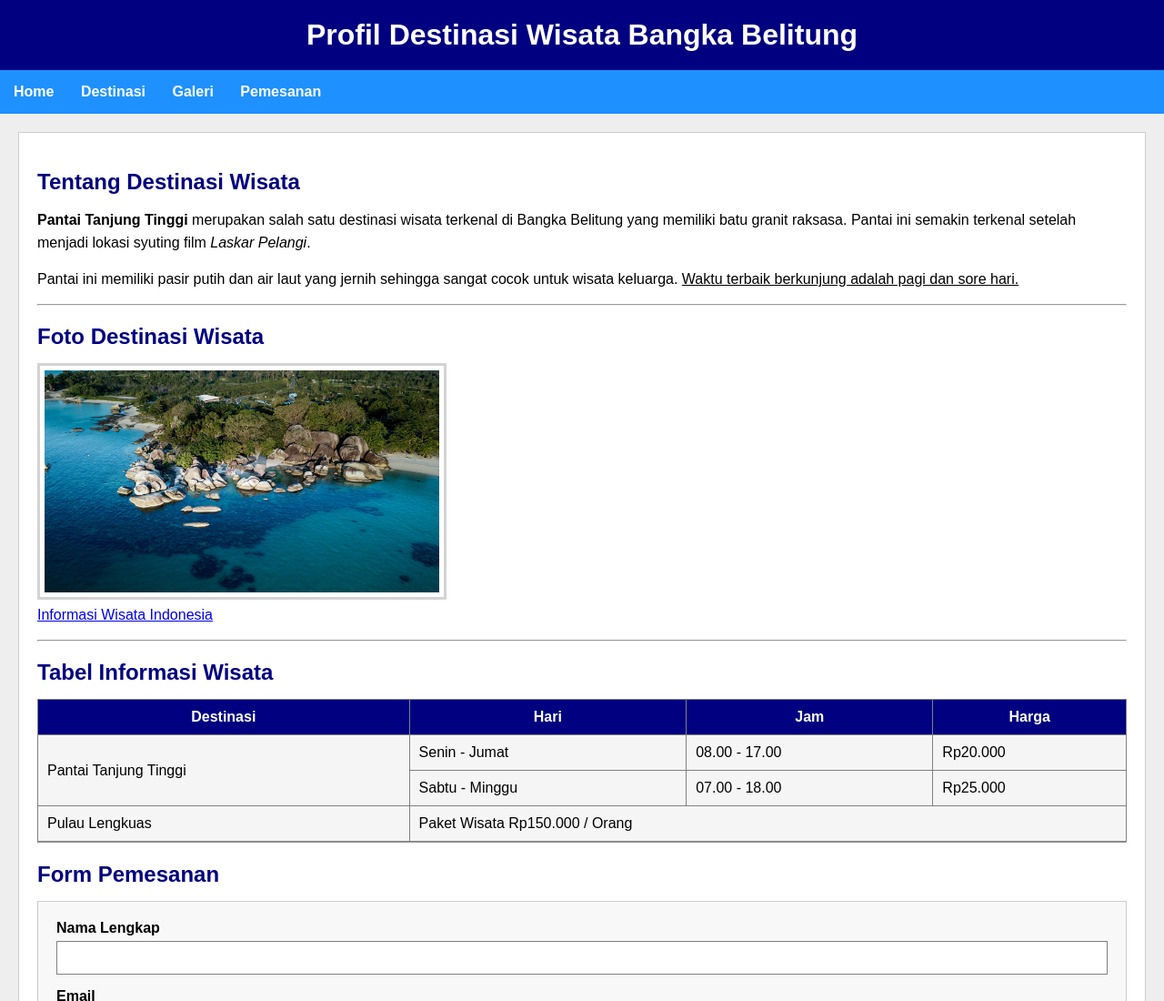
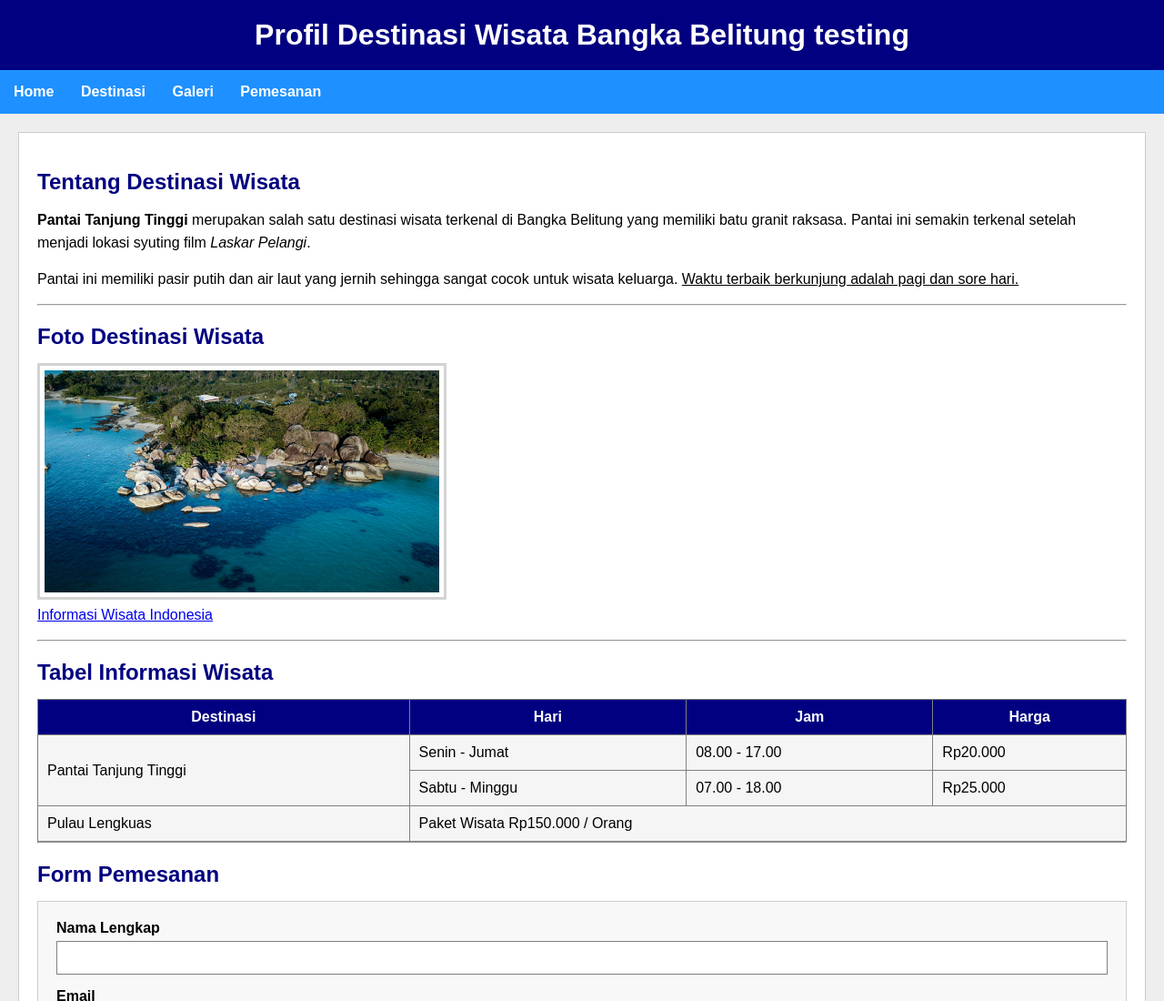
Before and after one commit to indrazaid/css-layout-html, a plain HTML site: page index.html in a window 1280 px wide. Shown: the top 1100 px of the page at 91% size. Drawn offline with Linux system fonts and the light colour scheme.

Commit message:
update header

```diff
--- a/index.html
+++ b/index.html
@@ -10,7 +10,7 @@
 <body>
 
 <div class="header">
-    <h1>Profil Destinasi Wisata Bangka Belitung</h1>
+    <h1>Profil Destinasi Wisata Bangka Belitung testing </h1>
 </div>
 
 <div class="navbar">
```
